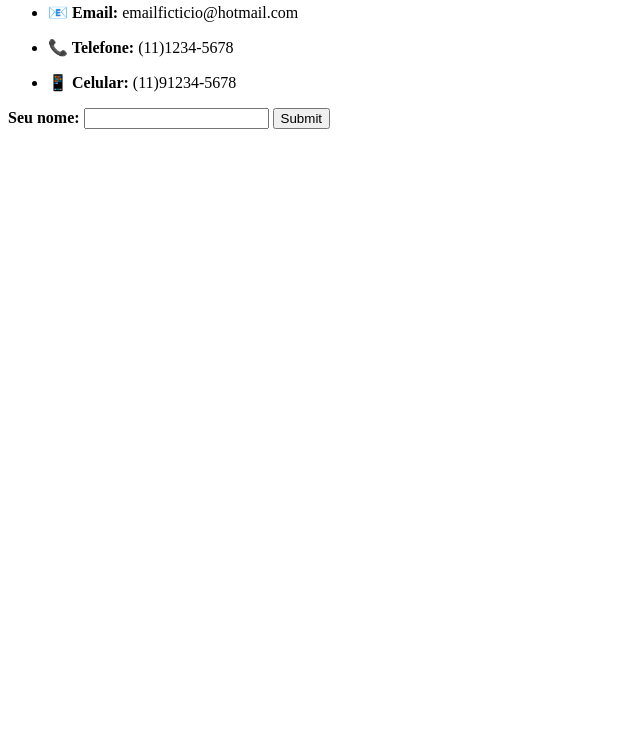
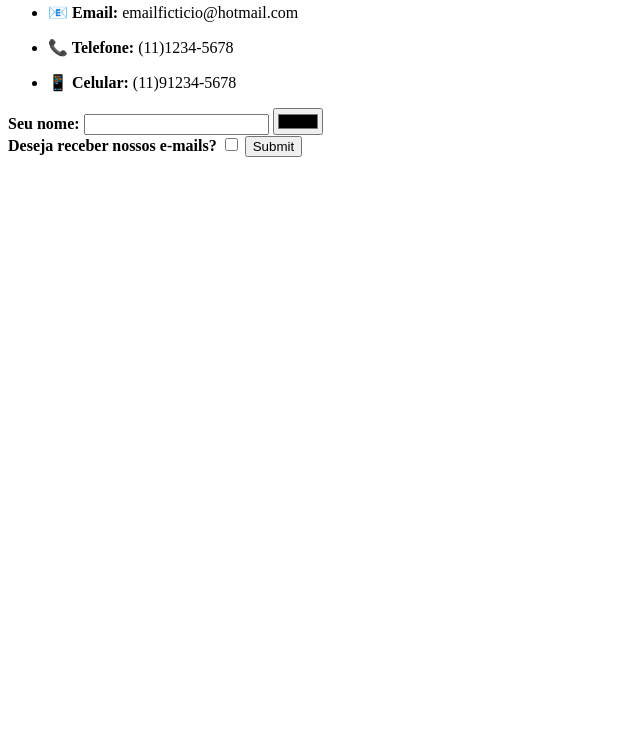
Before and after one commit to alanangeli/personal-site, a plain HTML site: page contato.html in a window 1280 px wide. Shown: the part 56-800 px from the top of the page, without its empty margins (0-640 px from the left). Drawn offline with Linux system fonts and the light colour scheme.

Commit message:
Update contato.html

```diff
--- a/contato.html
+++ b/contato.html
@@ -15,6 +15,9 @@
         <form class="" action="index.html" method="post">
             <label><strong>Seu nome:</strong></label>
             <input type="text" name="" value="">
+            <input type="color" name="" value=""><br>
+            <label><strong>Deseja receber nossos e-mails?</strong></label>
+            <input type="checkbox" name="">
             <input type="submit" name="">
         </form>
     </body>
```
